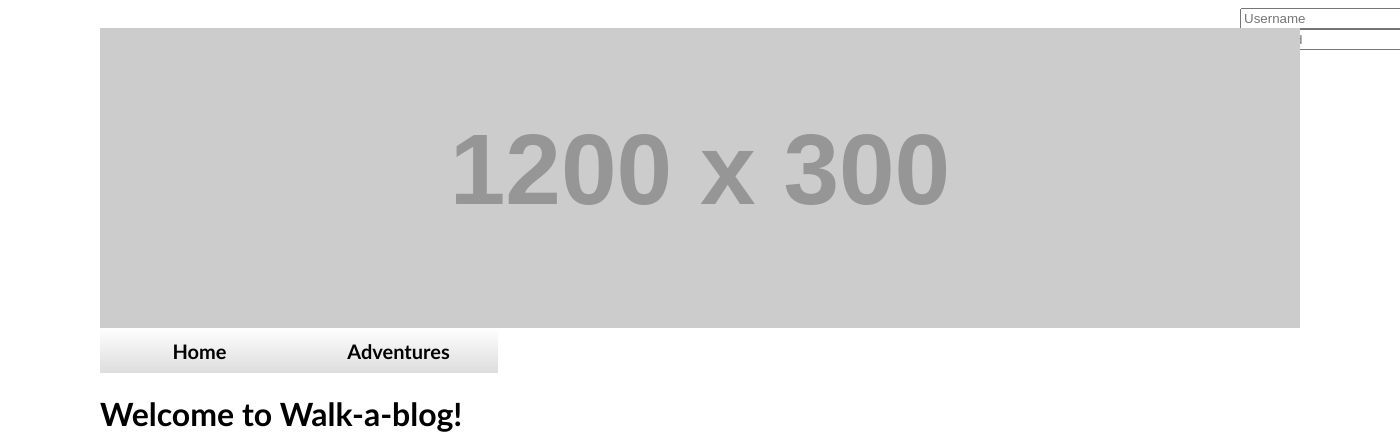
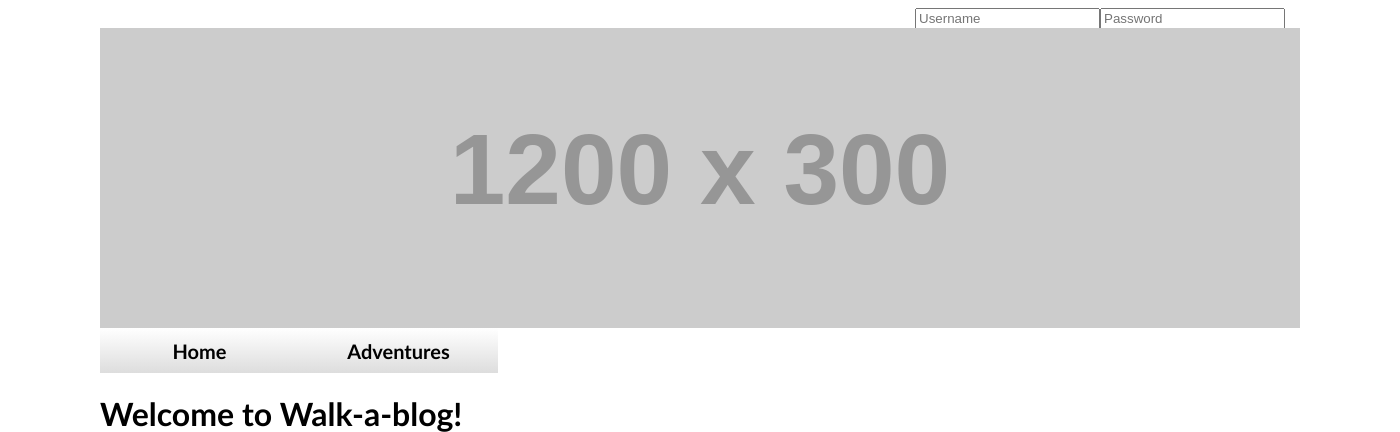
Before and after one commit to TheBlackBloodyUnicorn/pico_wanderblog, a PHP site: page / in a window 1400 px wide; the page is wider, and only the part inside the window is pictured. Shown: the top 432 px of that part. Run offline with PHP 8.4, Linux system fonts and the light colour scheme; grey boxes labelled with a size stand in for pictures from a placeholder-image service; data that the repository does not hold is empty; some libraries are stand-ins or nearby versions.

Commit message:
css tweaks

```diff
--- a/views/style.css
+++ b/views/style.css
@@ -76,7 +76,7 @@ nav a:active{
 
 #sign{
     display: inline;
-    width: 60px;
+    width: 400px;
     height: 20px;
     text-align: center;
     vertical-align: middle;
```
